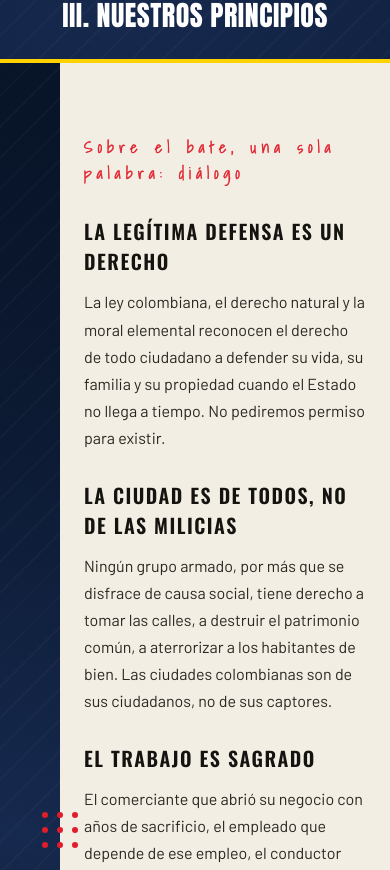
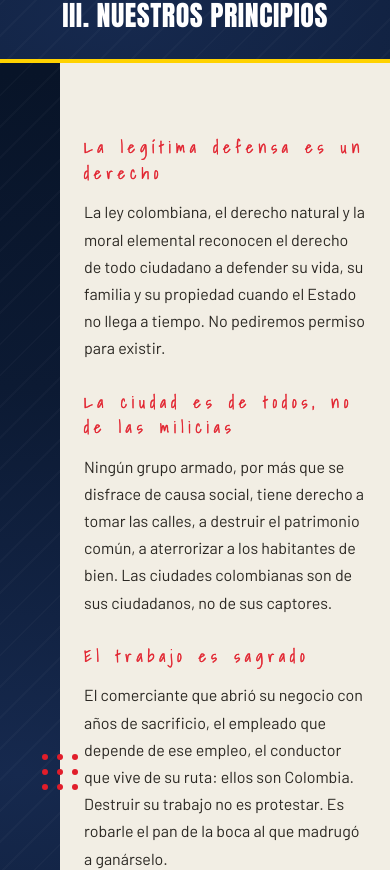
Before and after one commit to EsneiderCdD/movimiento-bate, a Next.js app: page /nosotros in a window 390 px wide. Shown: the part 4590-5460 px from the top of the page. Built offline with nearby package versions, Linux system fonts and the light colour scheme.

Commit message:
(nosotros)

```diff
--- a/src/components/specific/nosotros/NosotrosPageContent.module.css
+++ b/src/components/specific/nosotros/NosotrosPageContent.module.css
@@ -190,13 +190,14 @@
 }
 
 .blockTitle {
-  font-family: var(--font-oswald);
-  font-weight: 600;
-  font-size: 20px;
-  letter-spacing: 1.5px;
-  text-transform: uppercase;
-  color: var(--marron-negro);
+  font-family: var(--font-shadows), cursive;
+  font-weight: 400;
+  font-size: 22px;
+  line-height: 1.6;
+  letter-spacing: 5px;
+  color: var(--rojo);
   margin: 0;
+  -webkit-text-stroke: 0.5px currentColor;
 }
 
 .text {
@@ -254,6 +255,10 @@
   .sectionSubtitle {
     font-size: 20px;
   }
+
+  .blockTitle {
+    font-size: 20px;
+  }
 }
 
 @media (max-width: 750px) {
@@ -286,6 +291,10 @@
   }
 
   .sectionSubtitle {
+    font-size: 18px;
+  }
+
+  .blockTitle {
     font-size: 18px;
   }
 }
@@ -372,6 +381,10 @@
     .sectionSubtitle {
       font-size: 16px;
     }
+
+    .blockTitle {
+      font-size: 16px;
+    }
   }
 
 }
@@ -408,4 +421,8 @@
   .sectionSubtitle {
     font-size: 16px;
   }
+
+  .blockTitle {
+    font-size: 16px;
+  }
 }
--- a/src/components/specific/nosotros/NosotrosPageContent.tsx
+++ b/src/components/specific/nosotros/NosotrosPageContent.tsx
@@ -182,9 +182,6 @@ export default function NosotrosPageContent() {
       <div className={`${styles.sectionWrap} ${styles.onLeft}`}>
         <Franja />
         <section className={styles.section}>
-          <p className={styles.sectionSubtitle}>
-            Sobre el bate, una sola palabra: diálogo
-          </p>
           <div className={styles.blocks}>
             <div className={styles.block}>
               <h3 className={styles.blockTitle}>
```
